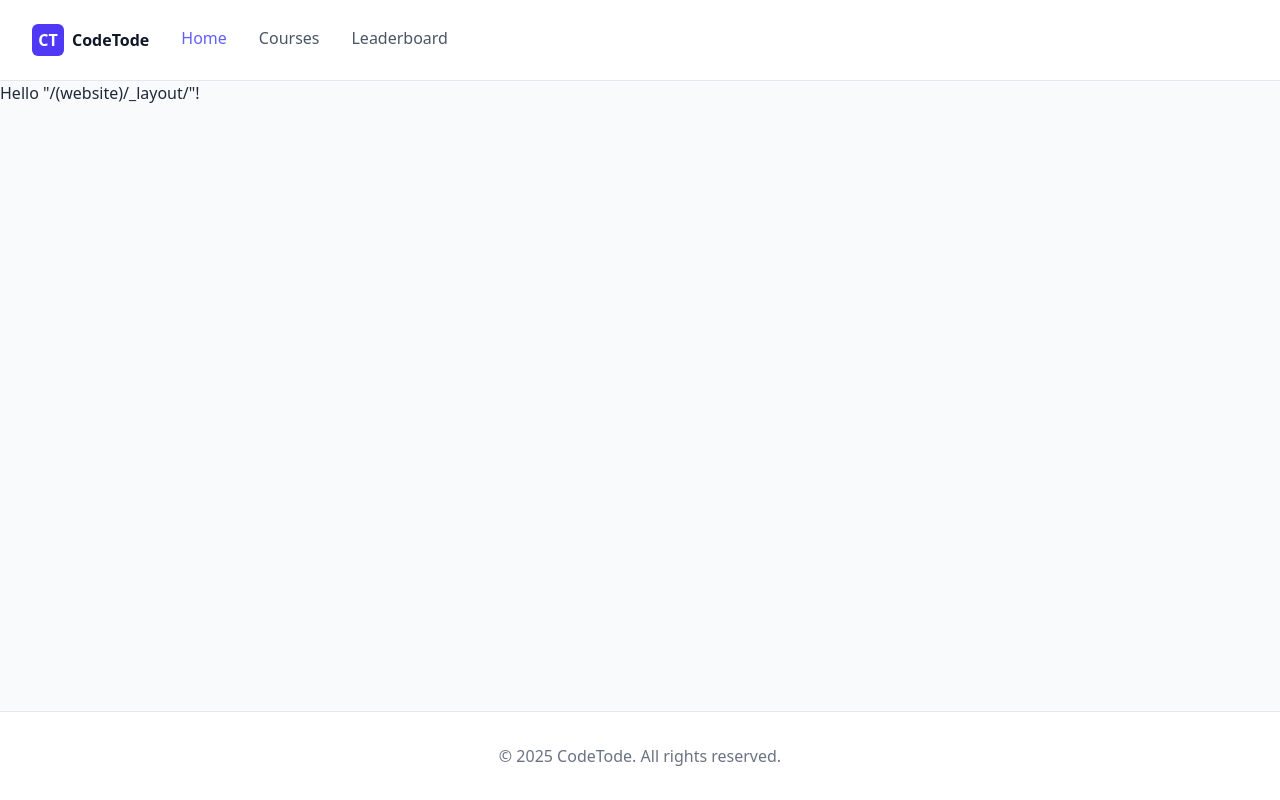
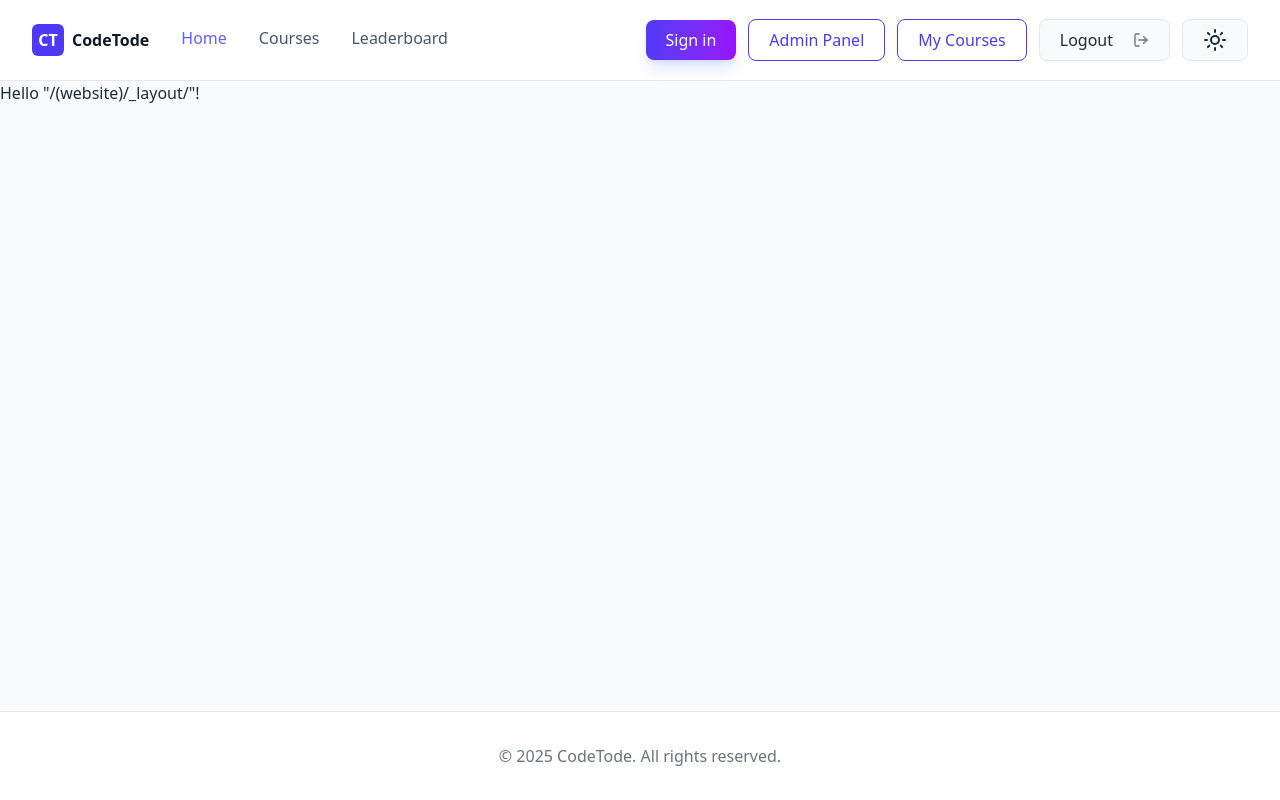
Before and after one commit to hasan-py/CodeTode, a React (Vite) app in the folder frontend/: page / in a window 1280 px wide. Built offline with nearby package versions, Linux system fonts and the light colour scheme.

Commit message:
(Authentication): FE - theme changer and static navbar buttons added

```diff
--- a/frontend/src/components/website/navbar.tsx
+++ b/frontend/src/components/website/navbar.tsx
@@ -1,4 +1,7 @@
 import { Link } from "@tanstack/react-router";
+import Button from "../common/button";
+import { LogOut, Moon, Sun } from "lucide-react";
+import { useTheme } from "@/hooks/ui/useTheme";
 
 interface NavbarProps {
   navLinks?: Array<{
@@ -15,6 +18,8 @@ export default function Navbar({
     { to: "/leaderboard", label: "Leaderboard" },
   ],
 }: NavbarProps) {
+  const { mode, setMode } = useTheme();
+
   return (
     <nav className="sticky top-0 z-50 bg-white dark:bg-gradient-to-r dark:from-gray-900 dark:to-gray-800 border-b border-gray-200 dark:border-gray-700 backdrop-blur-sm bg-opacity-80 dark:bg-opacity-80">
       <div className="max-w-7xl mx-auto px-4 sm:px-6 lg:px-8">
@@ -43,6 +48,34 @@ export default function Navbar({
               ))}
             </div>
           </div>
+
+          <div className="flex items-center space-x-3">
+            <Link to={"/signin"}>
+              <Button>{"Sign in"}</Button>
+            </Link>
+
+            <div className="flex items-center space-x-3">
+              <Button variant="outline">Admin Panel</Button>
+
+              <Button variant="outline">My Courses</Button>
+
+              <Button variant="secondary">
+                <div className="flex items-center">
+                  <span className="mr-1">Logout</span>
+                  <LogOut
+                    size={16}
+                    className="text-gray-500 ml-4 dark:text-gray-400"
+                  />
+                </div>
+              </Button>
+            </div>
+
+            <Button
+              onClick={() => setMode(mode === "light" ? "dark" : "light")}
+              icon={mode === "light" ? <Sun /> : <Moon />}
+              variant="secondary"
+            />
+          </div>
         </div>
       </div>
     </nav>
--- /dev/null
+++ b/frontend/src/hooks/ui/useTheme.ts
@@ -0,0 +1,18 @@
+import { useEffect, useState } from "react";
+
+export const useTheme = () => {
+  const [mode, setMode] = useState<"light" | "dark">(() => {
+    const stored = localStorage.getItem("theme") as "light" | "dark" | null;
+    return stored === "light" || stored === "dark" ? stored : "light";
+  });
+
+  useEffect(() => {
+    document.documentElement.setAttribute("data-theme", mode);
+    localStorage.setItem("theme", mode);
+  }, [mode]);
+
+  return {
+    mode,
+    setMode,
+  };
+};
```
